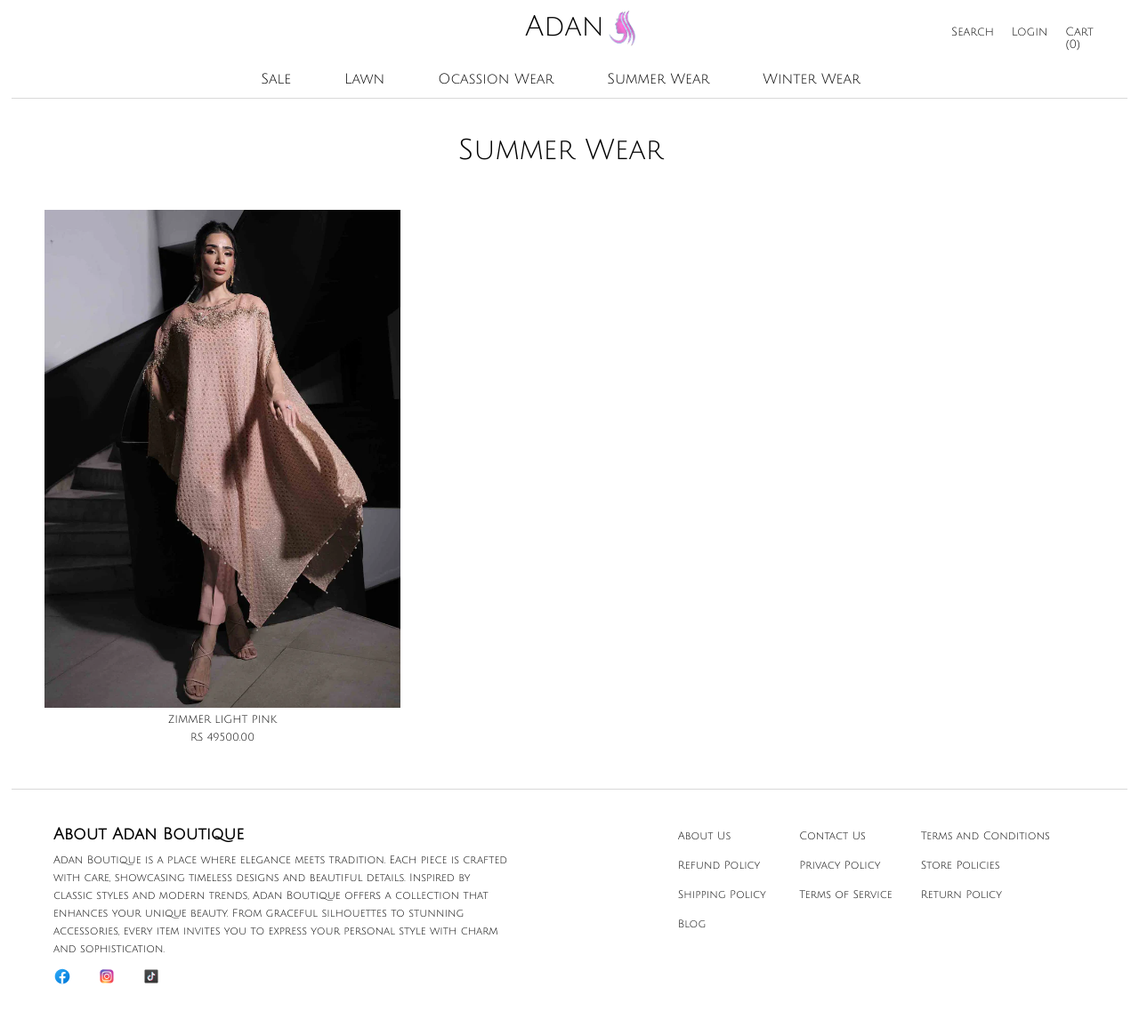
After one commit to anjumali10/django-boutique-shop, a Django app: page /adan/summer in a window 1280 px wide. The commit adds this page. Shown: the whole page at 89% size. Run offline with Django 5.2, Linux system fonts and the light colour scheme; data comes from the database, SQL or seed files in the repository; both versions use the stored data as it was after the commit.

Commit message:
Add ocassion, winter and summer page

```diff
--- /dev/null
+++ b/django_boutique_shop/products/templates/summer_wear.html
@@ -0,0 +1,29 @@
+{% extends "layout.html" %}
+{% block title %}Adan Boutique - SummerWear{% endblock %}
+{% block main %}
+<div class="main">
+    <div class="sectionHeading">
+        <p>
+            Summer Wear
+        </p>
+    </div>
+    <div class="cardContainer">
+        {% for product, images in products_with_images.items %}
+        <div id='card-width' class="card">
+            <div class="imgcontainer">
+                {% if images %}
+                    <img src="{{ images.0.image.url }}" alt="{{ images.0.alt_text }}">
+                {% else %}
+                    <img src="path/to/default/image.jpg" alt="No image available">
+                {% endif %}
+            </div>
+            <div class="card-content">
+                <p style = 'display: block'>{{ product.name }}</p>
+                <p>RS {{ product.price }}</p>
+            </div>
+        </div>
+        {% endfor %}
+    </div>
+</div>
+
+{% endblock %}
--- a/django_boutique_shop/products/urls.py
+++ b/django_boutique_shop/products/urls.py
@@ -4,5 +4,8 @@ from . import views
 urlpatterns = [
     path('', views.index, name = 'index'),
     path('sale', views.sale, name = 'sale'),
-    path('lawn', views.lawn, name = 'lawn')
+    path('lawn', views.lawn, name = 'lawn'),
+    path('ocassion', views.ocassion_wear, name = 'ocassion'),
+    path('summer', views.summer_wear, name = 'summer'),
+    path('winter', views.winter_wear, name = 'winter')
 ]
--- a/django_boutique_shop/products/views.py
+++ b/django_boutique_shop/products/views.py
@@ -25,3 +25,33 @@ def lawn(request):
         'products_with_images': products_with_images,
     }
     return render(request, 'lawn.html', context)
+
+def ocassion_wear(request):
+    ocassion_products = Product.objects.filter(is_on_sale = False, product_type__name = 'Ocassion Wear')
+    products_with_images = {
+        product: product.images.all() for product in ocassion_products
+    }
+    context = {
+        'products_with_images': products_with_images,
+    }
+    return render(request, 'ocassion_wear.html', context)
+
+def summer_wear(request):
+    summer_products = Product.objects.filter(is_on_sale = False, product_type__name = 'Summer Wear')
+    products_with_images = {
+        product: product.images.all() for product in summer_products
+    }
+    context = {
+        'products_with_images': products_with_images,
+    }
+    return render(request, 'summer_wear.html', context)
+
+def winter_wear(request):
+    winter_products = Product.objects.filter(is_on_sale = False, product_type__name = 'Winter Wear')
+    products_with_images = {
+        product: product.images.all() for product in winter_products
+    }
+    context = {
+        'products_with_images': products_with_images,
+    }
+    return render(request, 'winter_wear.html', context)
--- a/django_boutique_shop/templates/layout.html
+++ b/django_boutique_shop/templates/layout.html
@@ -25,9 +25,9 @@
                 <ul>
                     <li><a href={% url "sale" %}>Sale</a></li>
                     <li><a href={% url "lawn" %}>Lawn</a></li>
-                    <li><a href="ocassionwear.html">Ocassion Wear</a></li>
-                    <li><a href="summerwear.html">Summer Wear</a></li>
-                    <li><a href="winterwear.html">Winter Wear</a></li>
+                    <li><a href={% url "ocassion" %}>Ocassion Wear</a></li>
+                    <li><a href={% url "summer" %}>Summer Wear</a></li>
+                    <li><a href={% url "winter" %}>Winter Wear</a></li>
                 </ul>
             </div>
         </div>
```
Also changed, not shown: django_boutique_shop/products/templates/ocassion_wear.html (added, +29 -0 lines), django_boutique_shop/products/templates/winter_wear.html (added, +29 -0 lines), django_boutique_shop/db.sqlite3, django_boutique_shop/media/products/26_daad7c05-5639-4809-ab51-a3676d32bb3e.webp (added), django_boutique_shop/media/products/28_d1c8835c-3127-4405-9c33-64cc9cde3c72.webp (added), django_boutique_shop/media/products/29_df588dec-2132-42aa-b202-7338922fd408.webp (added), django_boutique_shop/media/products/Dazzle_Pink_Luxury.webp (added), django_boutique_shop/media/products/Dazzle_Pink_Luxury_Dress_For_Women.webp (added), django_boutique_shop/media/products/Dazzle_Pink_Women_Luxury_Dress.webp (added), django_boutique_shop/media/products/Zimmer_Light_Pink_Dress.webp (added), django_boutique_shop/media/products/Zimmer_Light_Pink_Formal_Dress_For_Women.webp (added), django_boutique_shop/media/products/Zimmer_Light_Pink_women_dress.webp (added).
